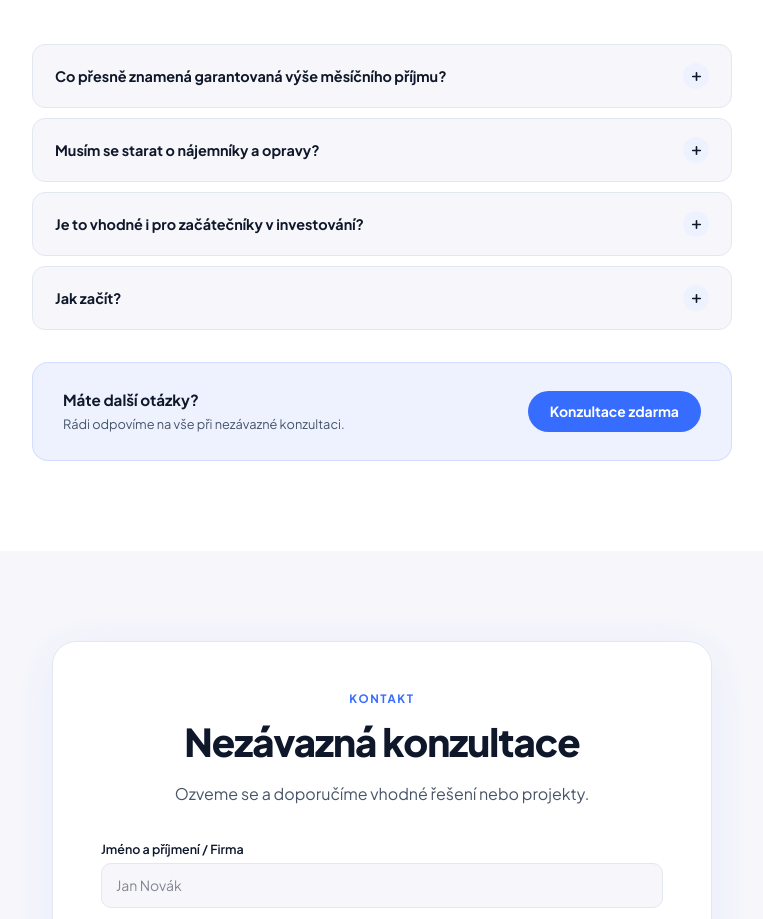
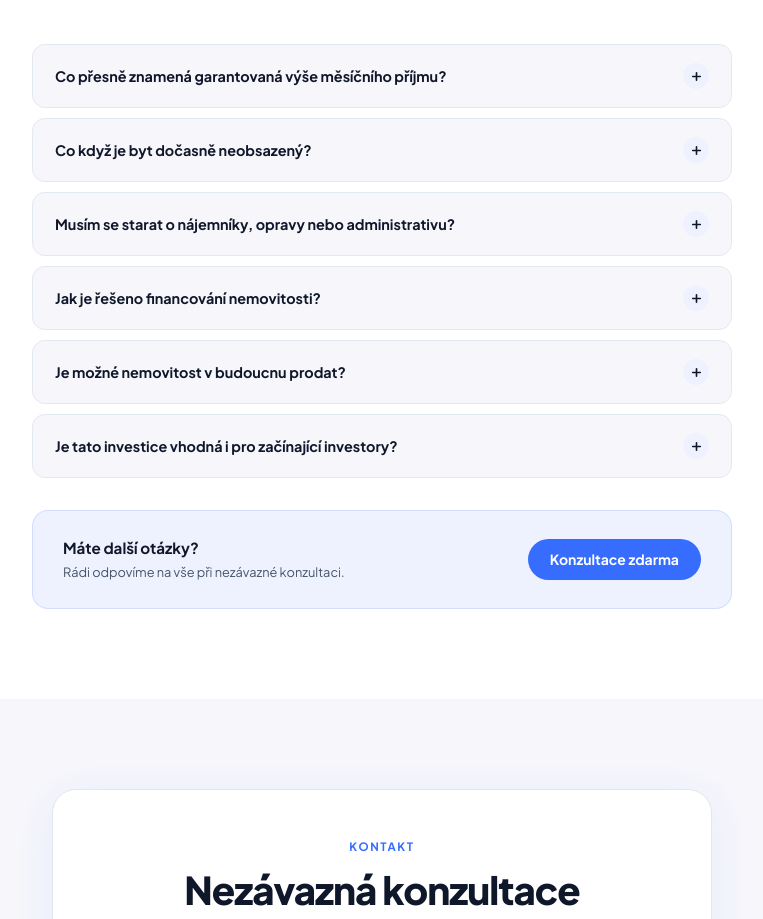
Before and after one commit to Petr1892SKS/investuj-bez-starosti, a Next.js app: page / in a window 1280 px wide. Shown: the part 7470-8389 px from the top of the page, without its empty margins (258-1021 px from the left). Built offline with nearby package versions, Linux system fonts and the light colour scheme.

Commit message:
FAQ – nové texty 6 otázek

```diff
--- a/app/page.tsx
+++ b/app/page.tsx
@@ -12,10 +12,12 @@ const projects = [
 ];
 
 const faqs = [
-  { q: "Co přesně znamená garantovaná výše měsíčního příjmu?", a: "Smluvně stanovíme přesnou výši měsíčního příjmu z nájmu, kterou budete dostávat. Víte dopředu, kolik každý měsíc přijde na účet – žádná překvapení, žádná nejistota." },
-  { q: "Musím se starat o nájemníky a opravy?", a: "Vůbec ne. O výběr nájemníků, komunikaci, technické záležitosti a veškerý provoz se stará náš tým. Vy jen přijímáte pravidelný příjem." },
-  { q: "Je to vhodné i pro začátečníky v investování?", a: "Ano. Produkt je navržen tak, aby byl přístupný i těm, kteří s investicemi do nemovitostí teprve začínají. Rádi vám vše vysvětlíme při nezávazné konzultaci." },
-  { q: "Jak začít?", a: "Stačí vyplnit konzultační formulář níže nebo nás kontaktovat přímo. Doporučíme vám vhodný projekt a provedeme vás celým procesem od A do Z." },
+  { q: "Co přesně znamená garantovaná výše měsíčního příjmu?", a: "Garantovaná výše nájemního příjmu je smluvně sjednána před převodem vlastnictví. Výplata probíhá pravidelně každý měsíc bez ohledu na aktuální obsazenost nemovitosti. Konkrétní podmínky jsou vždy upraveny individuální smlouvou." },
+  { q: "Co když je byt dočasně neobsazený?", a: "Obsazenost řešíme my. Investor pobírá sjednaný měsíční příjem podle smluvních podmínek. Veškerá správa nájemníků, výběr, komunikace i řešení provozu je součástí služby." },
+  { q: "Musím se starat o nájemníky, opravy nebo administrativu?", a: "Ne. Zajišťujeme kompletní správu nemovitosti včetně výběru nájemníků, smluv, vyúčtování, oprav i komunikace. Investor vlastní nemovitost, ale provoz řešíme my." },
+  { q: "Jak je řešeno financování nemovitosti?", a: "Pomůžeme vám nastavit optimální kombinaci vlastních zdrojů a bankovního financování. Cílem je nastavit strukturu investice tak, aby odpovídala vaší finanční situaci a investičním cílům." },
+  { q: "Je možné nemovitost v budoucnu prodat?", a: "Ano. Nemovitost je ve vašem osobním vlastnictví a můžete ji kdykoliv prodat podle podmínek smlouvy. Možné kapitálové zhodnocení se realizuje při prodeji." },
+  { q: "Je tato investice vhodná i pro začínající investory?", a: "Ano, pokud hledáte stabilní měsíční příjem a nechcete řešit provoz nemovitosti. Před každou investicí společně posoudíme, zda projekt odpovídá vaší situaci." },
 ];
 
 const testimonials = [
```
